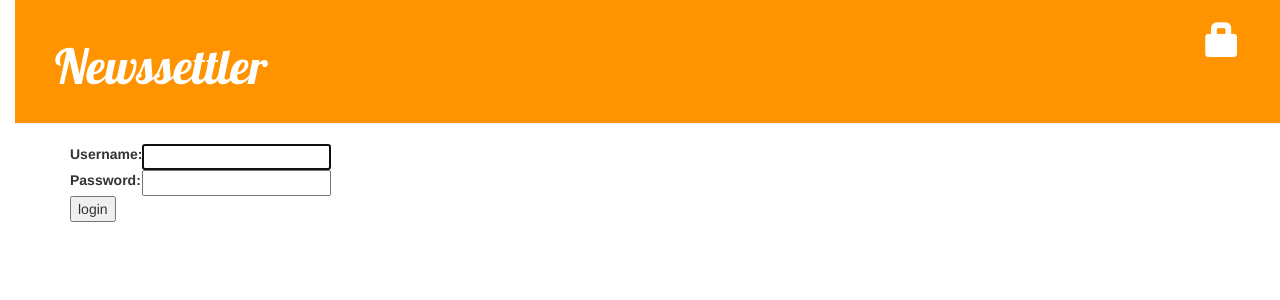
After one commit to chynajake/DJGref-Interface, a Django app: page /accounts/login/?next=/post/1/ in a window 1280 px wide. The commit adds this page. Shown: the top 300 px of the page. Run offline with Django 3.2, Linux system fonts and the light colour scheme; some libraries are stand-ins or nearby versions.

Commit message:
[Development]-(Posts/Security)- Posts can be published separetly, requires auth everywhere, posts can be deleted and updated

```diff
--- a/app/templates/app/base.html
+++ b/app/templates/app/base.html
@@ -21,8 +21,11 @@
     <div class="page-header">
         {% if user.is_authenticated %}
             <a href="{% url 'post_new' %}" class="top-menu"><span class="glyphicon glyphicon-plus"></span></a>
+            <a href="{% url 'post_draft_list' %}" class="top-menu"><span class="glyphicon glyphicon-edit"></span></a>
+        {% else %}
+            <a href="{% url 'login' %}" class="top-menu"><span class="glyphicon glyphicon-lock"></span></a>
         {% endif %}
-        <h1><a href="/">Newselttler</a></h1>
+        <h1><a href="/">Newssettler</a></h1>
     </div>
     <div class="content container">
         <div class="row">
--- a/app/templates/app/post_detail.html
+++ b/app/templates/app/post_detail.html
@@ -9,9 +9,12 @@
             <div class="date">
                 {{ post.published_date }}
             </div>
+        {% else %}
+            <a class="btn btn-default" href="{% url 'post_publish' pk=post.pk %}">Publish</a>
         {% endif %}
         {% if user.is_authenticated %}
             <a class="btn btn-default" href="{% url 'post_edit' pk=post.pk %}"><span class="glyphicon glyphicon-pencil"></span></a>
+            <a class="btn btn-default" href="{% url 'post_remove' pk=post.pk %}"><span class="glyphicon glyphicon-remove"></span></a>
         {% endif %}
         <h1>{{ post.title_extended }}</h1>
         <p>{{ post.text|linebreaksbr }}</p>
--- /dev/null
+++ b/app/templates/registration/login.html
@@ -0,0 +1,24 @@
+{% extends "app/base.html" %}
+
+{% block content %}
+    {% if form.errors %}
+        <p>Your username and password didn't match. Please try again.</p>
+    {% endif %}
+
+    <form method="post" action="{% url 'login' %}">
+    {% csrf_token %}
+        <table>
+        <tr>
+            <td>{{ form.username.label_tag }}</td>
+            <td>{{ form.username }}</td>
+        </tr>
+        <tr>
+            <td>{{ form.password.label_tag }}</td>
+            <td>{{ form.password }}</td>
+        </tr>
+        </table>
+
+        <input type="submit" value="login" />
+        <input type="hidden" name="next" value="{{ next }}" />
+    </form>
+{% endblock %}
--- a/app/urls.py
+++ b/app/urls.py
@@ -6,4 +6,7 @@ urlpatterns = [
     url(r'^post/(?P<pk>\d+)/$', views.post_detail, name = 'post_detail'),
     url(r'^post/new/$', views.post_new, name='post_new'),
     url(r'^post/(?P<pk>\d+)/edit/$', views.post_edit, name='post_edit'),
+    url(r'^drafts/$', views.post_draft_list, name='post_draft_list'),
+    url(r'^post/(?P<pk>\d+)/publish/$', views.post_publish, name='post_publish'),
+    url(r'^post/(?P<pk>\d+)/remove/$', views.post_remove, name='post_remove'),
 ]
--- a/mynews/settings.py
+++ b/mynews/settings.py
@@ -74,6 +74,7 @@ TEMPLATES = [
 
 WSGI_APPLICATION = 'mynews.wsgi.application'
 
+LOGIN_REDIRECT_URL = '/'
 
 # Database
 # https://docs.djangoproject.com/en/1.10/ref/settings/#databases
--- a/mynews/urls.py
+++ b/mynews/urls.py
@@ -15,9 +15,12 @@ Including another URLconf
 """
 from django.conf.urls import include, url
 from django.contrib import admin
+
+from django.contrib.auth import views
 from material.frontend import urls as frontend_url
 
 urlpatterns = [
     url(r'^admin/', admin.site.urls),
+    url(r'^accounts/login/$', views.login, name='login'),
     url(r'', include('app.urls')),
 ]
```
Also changed, not shown: app/templates/app/post_draft_list.html (added, +11 -0 lines), app/views.py (+22 -2 lines).
